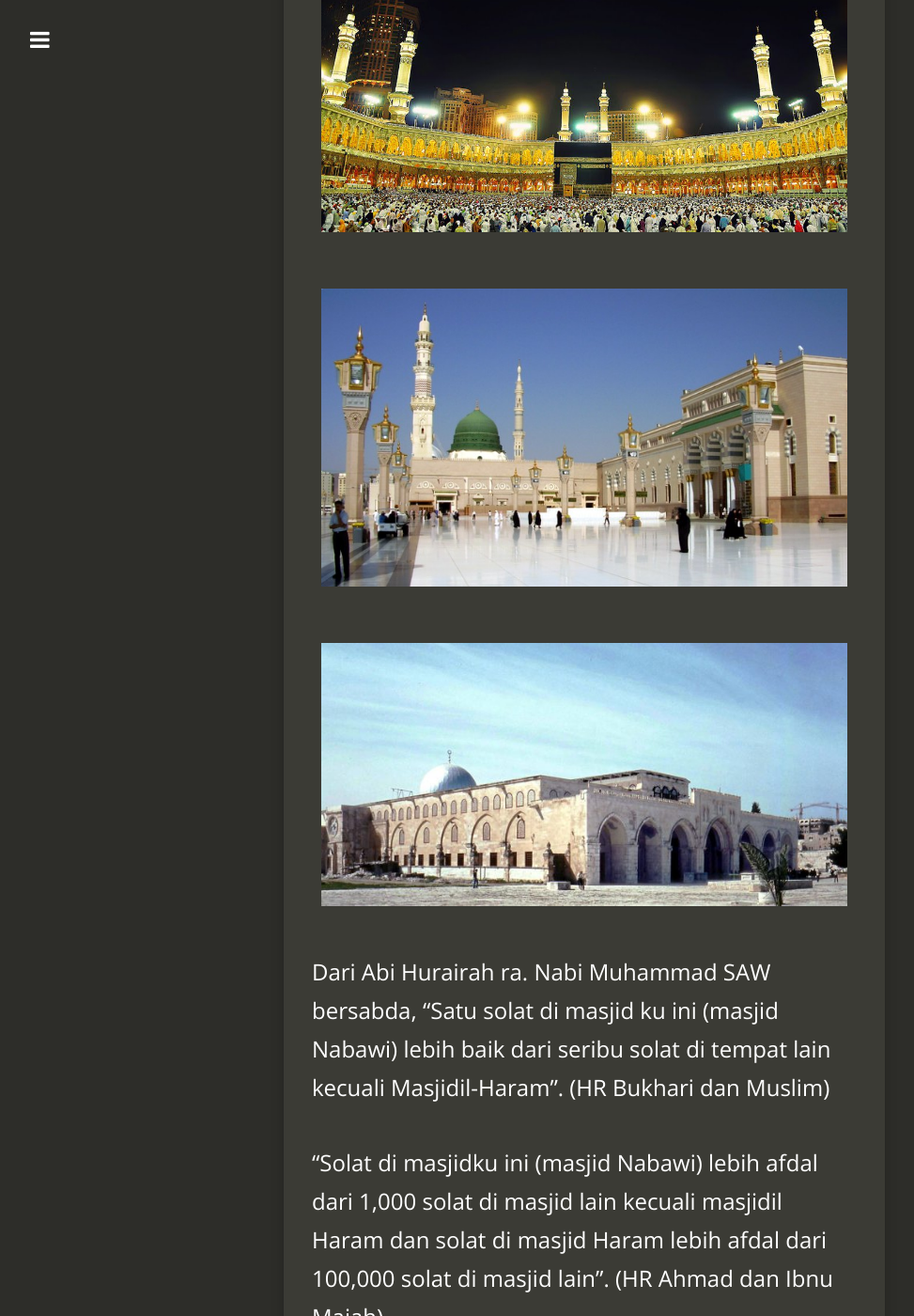
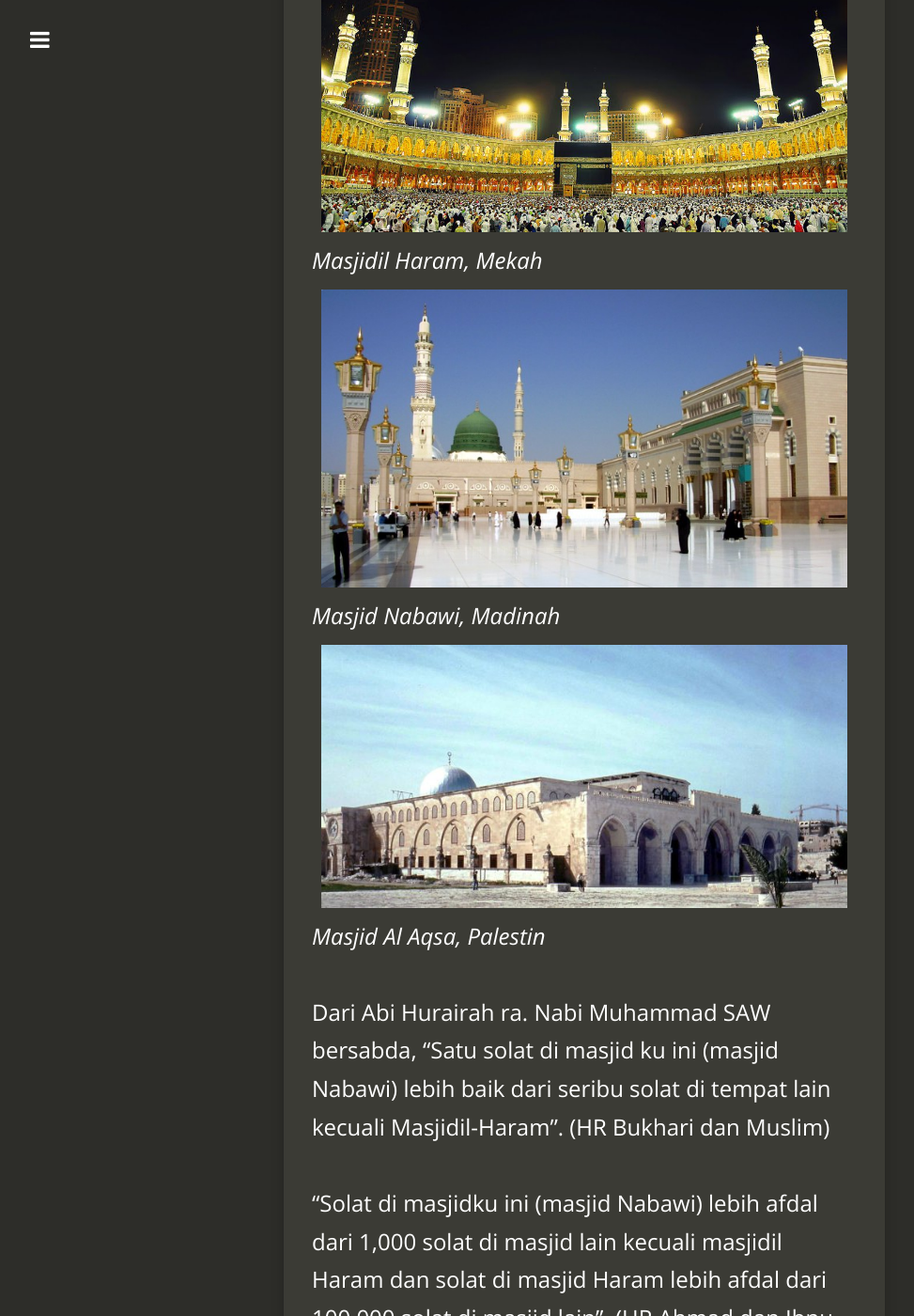
Before and after one commit to kedamaian/swsyafiq, a Jekyll site: the page built from _posts/2016-10-19-tempat-paling-mulia-di-dunia.md, in a window 1280 px wide and 1400 px high, scrolled down 1394 px. Shown: the whole window at 94% size, without its empty margins (18-991 px from the left). Built offline with Jekyll 4.4.1, drawn with Linux system fonts in a browser that asks for light colours; nearby versions of some CDN libraries; comment, search, counter and statistics services are not loaded.

Commit message:
Created 2016-10-19-tempat-paling-mulia-di-dunia.md

```diff
--- a/_posts/2016-10-19-tempat-paling-mulia-di-dunia.md
+++ b/_posts/2016-10-19-tempat-paling-mulia-di-dunia.md
@@ -11,10 +11,11 @@ Ulama telah berijma' bahawa tempat yang dihuni oleh jasad Rasulullah SAW adalah
 Syaikh Nuruddin al-Hallabi di dalam al-Sirah al-Halabiyyah juga menerangkan: "Ulama telah berijma' bahawa tempat dimakamkan padanya jasad Rasulullah SAW merupakan tempat paling mulia diseluruh bumi, bahkan lebih mulia dari Ka'bah al-Syarifah. Sebahagian ulama berkata: bahkan lebih mulia dari seluruh langit hingga 'Arsy sekalipun".
 
 ![Masjidil Haram, Mekah]({{site.baseurl}}/images/makkah.jpg)
-
+_Masjidil Haram, Mekah_
 ![Masjid Nabawi, Madinah.]({{site.baseurl}}/images/nabawi.jpg)
-
+_Masjid Nabawi, Madinah_
 ![Masjid Al Aqsa, Palestin]({{site.baseurl}}/images/Al_aqsa_moschee_2-660x330.jpg)
+_Masjid Al Aqsa, Palestin_
 
 Dari Abi Hurairah ra. Nabi Muhammad SAW bersabda, "Satu solat di masjid ku ini (masjid Nabawi) lebih baik dari seribu solat di tempat lain kecuali Masjidil-Haram". (HR Bukhari dan Muslim)
 
```
